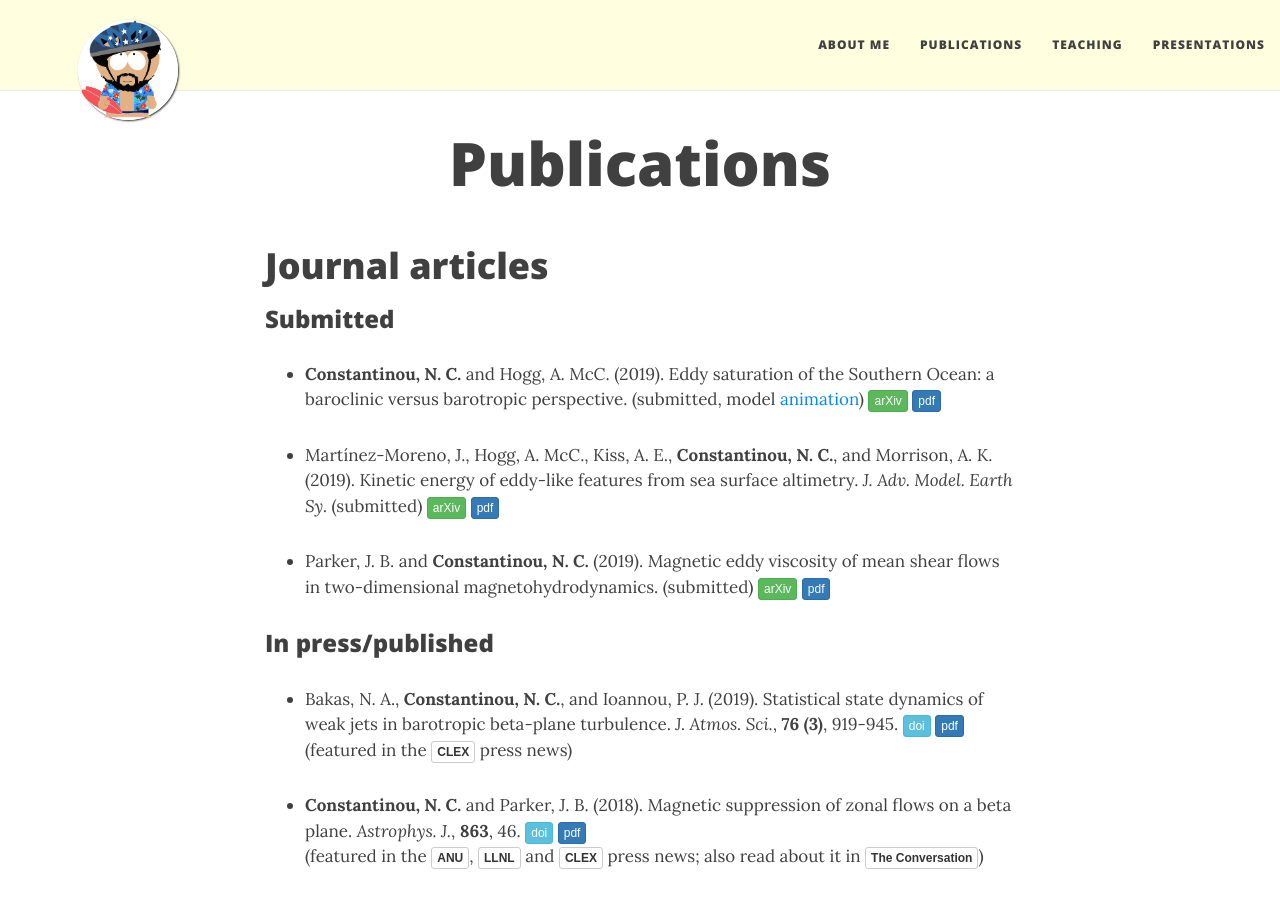
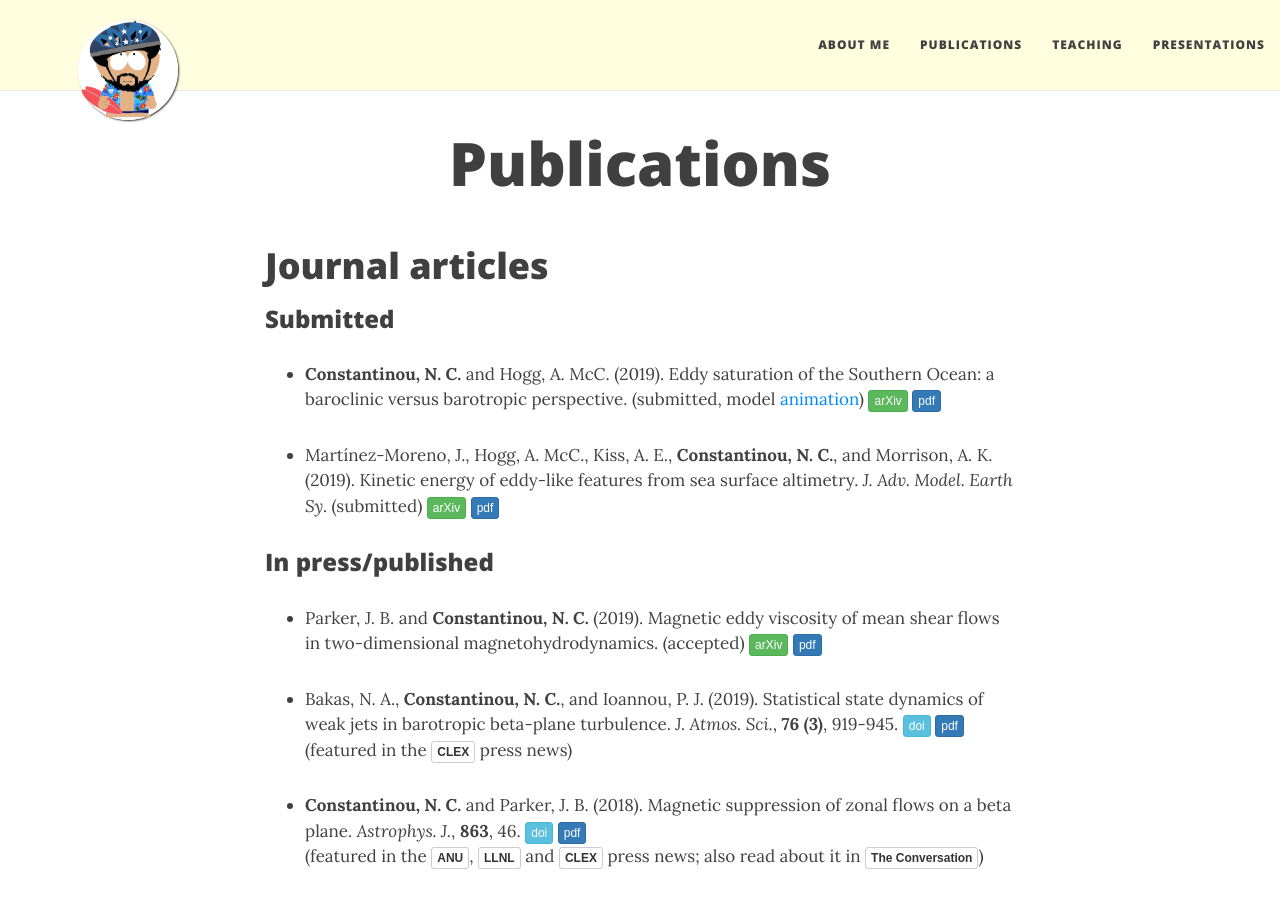
Before and after one commit to navidcy/navidcy.github.io, a Jekyll site: the page built from publications.md, in a window 1280 px wide and 900 px high. Built offline with Jekyll 4.4.1, drawn with Linux system fonts in a browser that asks for light colours; nearby versions of some CDN libraries; comment, search, counter and statistics services are not loaded.

Commit message:
magnetic viscosity paper accepted

```diff
--- a/publications.md
+++ b/publications.md
@@ -19,10 +19,11 @@
 - Martínez-Moreno, J., Hogg, A. McC., Kiss, A. E., **Constantinou, N. C.**, and Morrison, A. K. (2019). Kinetic energy of eddy-like features from sea surface altimetry. _J. Adv. Model. Earth Sy._ (submitted) [<span class="btn btn-success btn-xs{{end}}" style="font-family:sans-serif;">arXiv</span>][arXiv:1906.01929]{:target="_blank"} [<span class="btn btn-primary btn-xs{{end}}" style="font-family:sans-serif;">pdf</span>][TrackEddies-SSH]
 
 
-- Parker, J. B. and **Constantinou, N. C.** (2019). Magnetic eddy viscosity of mean shear flows in two-dimensional magnetohydrodynamics. (submitted) [<span class="btn btn-success btn-xs{{end}}" style="font-family:sans-serif;">arXiv</span>][arXiv:1902.01105]{:target="_blank"} [<span class="btn btn-primary btn-xs{{end}}" style="font-family:sans-serif;">pdf</span>][magneticviscosity]
-
 
 ### In press/published
+
+- Parker, J. B. and **Constantinou, N. C.** (2019). Magnetic eddy viscosity of mean shear flows in two-dimensional magnetohydrodynamics. (accepted) [<span class="btn btn-success btn-xs{{end}}" style="font-family:sans-serif;">arXiv</span>][arXiv:1902.01105]{:target="_blank"} [<span class="btn btn-primary btn-xs{{end}}" style="font-family:sans-serif;">pdf</span>][magneticviscosity]
+
 
 - Bakas, N. A., **Constantinou, N. C.**, and Ioannou, P. J. (2019). Statistical state dynamics of weak jets in barotropic beta-plane turbulence. _J. Atmos. Sci._, **76 (3)**, 919-945. [<span class="btn btn-info btn-xs{{end}}" style="font-family:sans-serif;">doi</span>][ssd-eckhaus-doi]{:target="_blank"} [<span class="btn btn-primary btn-xs{{end}}" style="font-family:sans-serif;">pdf</span>][ssd-eckaus]
 (featured in the [<span class="btn btn-default btn-xs{{end}}" style="font-family:sans-serif;"><b>CLEX</b></span>][SSDEckhaus-clexbrief]{:target="_blank"} press news)
```
